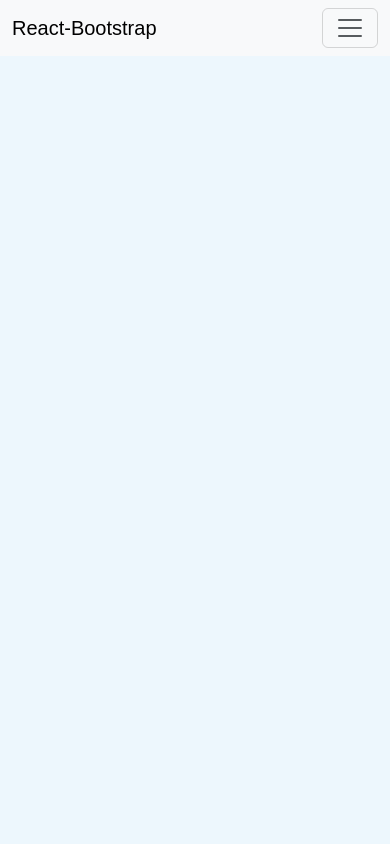
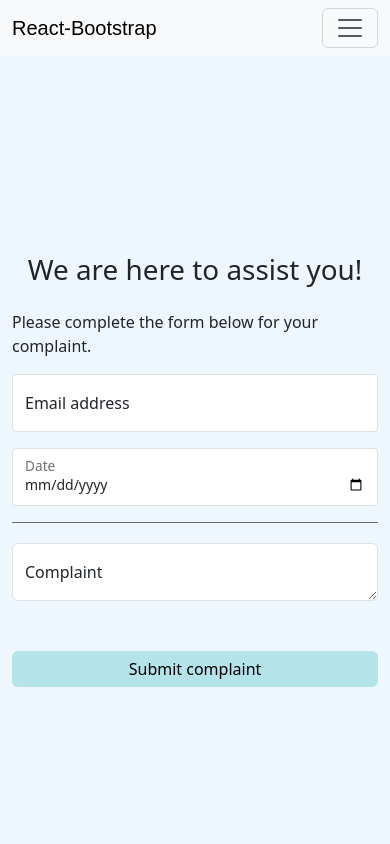
Before and after one commit to Luxshan2000/drivers-license-test-application, a React (Create React App) app in the folder webapp/: page /complaintsForm in a window 390 px wide. Shown: the top 844 px of the page. Built offline with nearby package versions, Linux system fonts and the light colour scheme.

Commit message:
add update profile page

```diff
--- a/webapp/src/components/Carousal.js
+++ b/webapp/src/components/Carousal.js
@@ -5,7 +5,6 @@ import 'bootstrap-icons/font/bootstrap-icons.css';
 // import Carousel from 'react-bootstrap/Carousel';
 import { useState } from 'react';
 import CarouselItem from "react-bootstrap/esm/CarouselItem";
-//import '../assets/CSS/carousal.css'
 import Carousel from "react-multi-carousel";
 import "react-multi-carousel/lib/styles.css";
 
@@ -65,7 +64,7 @@ export default function Carousal() {
                 icon: "bi bi-brush-fill",
                 description: `Users can take simulated exams that closely resemble the actual driver's
                 license test. These simulations create a realistic test environment, complete with time limits and
-                scoring, to help users familiarize themselves with the exam format and assess their readiness.`
+                scoring,help users familiarize themselves with the exam format.`
             },
 
             {
@@ -123,6 +122,7 @@ export default function Carousal() {
             // deviceType={this.props.deviceType}
             dotListClass="custom-dot-list-style"
             itemClass="carousel-item-padding-40-px"
+            sliderClass="carousel-card"
         >
             {cardList.map((card)=>
                 <div>
--- a/webapp/src/components/CarousalCard.js
+++ b/webapp/src/components/CarousalCard.js
@@ -6,7 +6,7 @@ import Card from 'react-bootstrap/Card';
 export default function CarousalCard({ icon, description, title }) {
     return (
 
-            <Card style={{margin:50,height:'35vh'}}>
+            <Card style={{margin:50}}>
                 <Card.Body>
                     <Card.Title style={{textAlign:'center'}}>{title}</Card.Title>
                     <Card.Subtitle className="mb-2 text-muted">
--- a/webapp/src/components/DownloadComponent.js
+++ b/webapp/src/components/DownloadComponent.js
@@ -33,8 +33,8 @@ function DownloadComponent() {
                                     <img height={50} src={GooglePlayStore} alt='Google Play Store Icon' />
                                 </div>
                                 <div className=' col-9'>
-                                    <h6 style={{ margin: 0, padding: 0, textAlign: 'left' }}>GET IT ON</h6>
-                                    <h4 style={{ margin: 0, padding: 0, textAlign: 'left' }}>Google Play</h4>
+                                    <h6 style={{ margin: 0, padding: 0, textAlign: 'left',color:'black' }}>GET IT ON</h6>
+                                    <h4 style={{ margin: 0, padding: 0, textAlign: 'left',color:'black' }}>Google Play</h4>
                                 </div>
                             </div>
                     </Button>
@@ -44,8 +44,8 @@ function DownloadComponent() {
                                     <img height={50} src={AppStore} alt='Google Play Store Icon' />
                                 </div>
                                 <div className=' col-9'>
-                                    <h6 style={{ margin: 0, padding: 0, textAlign: 'left' }} >Download on the</h6>
-                                    <h4 style={{ margin: 0, padding: 0, textAlign: 'left' }}>App Store</h4>
+                                    <h6 style={{ margin: 0, padding: 0, textAlign: 'left' ,color:'black'}} >Download on the</h6>
+                                    <h4 style={{ margin: 0, padding: 0, textAlign: 'left',color:'black' }}>App Store</h4>
                                 </div>
                             </div>
                     </Button>
--- a/webapp/src/routes/AllRoutes.js
+++ b/webapp/src/routes/AllRoutes.js
@@ -13,7 +13,9 @@ import PasswordVerify from '../components/PasswordVerify';
 import ResetPassword from '../components/ResetPassword';
 import PasswordUpdated from '../components/UpdateSuccessful';
 import PremiumView from '../views/PremiumView'
-import Demo from '../views/Demo'
+import ComplaintsForm from '../views/ComplainsView';
+import UpdateProfile from '../views/UpdateProfile';
+
 
 function AllRoutes() {
   return (
@@ -31,7 +33,8 @@ function AllRoutes() {
           <Route path='/resetPassword' element={<ResetPassword/>}/>
           <Route path='/passwordUpdated' element={<PasswordUpdated/>}/>
           <Route path='/dashboard/premium' element={<PremiumView/>} />
-          <Route path='/demo' element={<Demo/>} />
+          <Route path='/complaintsForm' element={<ComplaintsForm/>} />
+          <Route path='/updateProfile' element={<UpdateProfile/>}/>
         </Route>
      </Routes>
   )
--- /dev/null
+++ b/webapp/src/views/ComplainsView.js
@@ -0,0 +1,70 @@
+import React from "react";
+import FloatingLabel from 'react-bootstrap/FloatingLabel';
+import Form from 'react-bootstrap/Form';
+import '../assets/CSS/signUp.css'
+import Button from 'react-bootstrap/Button';
+import Col from "react-bootstrap/esm/Col";
+import PasswordVerify from "../components/PasswordVerify";
+
+
+export default function ComplaintsForm() {
+    return (
+        <div className="container-fluid" style={{ display: 'flex', justifyContent: 'center', alignItems: 'center', height: '100vh' }}>
+            <div style={{  }}>
+                <h1 className="mb-4" style={{ textAlign: 'center' }}>We are here to assist you!</h1>
+                <p>Please complete the form below for your complaint.</p>
+                <>
+
+                    <>
+                        <Form.Floating className="mb-3">
+                            <Form.Control
+                                id="floatingInputCustom"
+                                type="email"
+                                placeholder="name@example.com"
+                                size="sm"
+                            />
+                            <label htmlFor="floatingInputCustom">Email address</label>
+                        </Form.Floating>
+                        <Form.Floating>
+                            <Form.Control
+                                id="floatingInputCustom"
+                                type="date"
+                                placeholder="Date"
+                                className="mb-3"
+                                size='sm'
+                            />
+                            <label htmlFor="floatingInputCustom">Date</label>
+                        </Form.Floating>
+                    </>
+
+                    <p className="hr-line"></p>
+                    <Form.Floating>
+                            <Form.Control
+                                id="floatingInputCustom"
+                                as="textarea"
+                                placeholder="Complaint"
+                                row={3}
+                            />
+                            <label htmlFor="floatingInputCustom">Complaint</label>
+                        </Form.Floating>
+
+                </>
+
+                <div style={{ display: 'flex', flexDirection: 'column', marginTop: '50px' }}>
+
+                    <Button className="mb-3 task-button" style={{ display: 'flex', flexDirection: 'row', justifyContent: 'center', alignItems: 'center' }}>
+                        <div style={{textAlign: 'start' }}>
+                            Submit complaint
+                        </div>
+                    </Button>
+                </div>
+
+
+
+
+
+            </div>
+        </div >
+
+    )
+}
--- /dev/null
+++ b/webapp/src/views/UpdateProfile.js
@@ -0,0 +1,59 @@
+import Button from 'react-bootstrap/Button';
+import Col from 'react-bootstrap/Col';
+import Form from 'react-bootstrap/Form';
+import Row from 'react-bootstrap/Row';
+import '../assets/CSS/signUp.css'
+
+function UpdateProfile() {
+    return (
+        <Form style={{ padding: '20px' }}>
+            <Row className="mb-3 col-12 col-md-6 col-lg-6">
+                <Col className='col-12 col-md-6 col-lg-6'>
+                    <Form.Group controlId="formGridF_name">
+                        <Form.Label >First name</Form.Label>
+                        <Form.Control type="text" placeholder="Enter first name" />
+                    </Form.Group>
+                </Col>
+
+                <Col className='col-12 col-md-6 col-lg-6'>
+                    <Form.Group controlId="formGridL_name">
+                        <Form.Label>Last name</Form.Label>
+                        <Form.Control type="text" placeholder="Last name" />
+                    </Form.Group>
+                </Col>
+
+            </Row>
+
+            <Form.Group className="mb-3 col-12 col-md-6 col-lg-6" controlId="formGridEmail">
+                <Form.Label >Email</Form.Label>
+                <Form.Control type="email" placeholder="Enter email" />
+            </Form.Group>
+
+
+            <Form.Group className="mb-3 col-12 col-md-6 col-lg-6" controlId="formGridAddress1">
+                <Form.Label>Address</Form.Label>
+                <Form.Control placeholder="1234 Main St" />
+            </Form.Group>
+
+            <Form.Group className="mb-3 col-6 col-md-3 col-lg-3" controlId="formGridGender">
+                <Form.Label>Gender</Form.Label>
+                <Form.Select defaultValue="Choose...">
+                    <option value='Male'>Male</option>
+                    <option value='Female'>Female</option>
+                </Form.Select>
+
+
+            </Form.Group>
+
+
+            <Row className='col-3 col-md-1 col-lg-1'>
+                <Button variant="primary" type="submit" className='task-button' >
+                    Save
+                </Button>
+            </Row>
+
+        </Form>
+    );
+}
+
+export default UpdateProfile;
```
